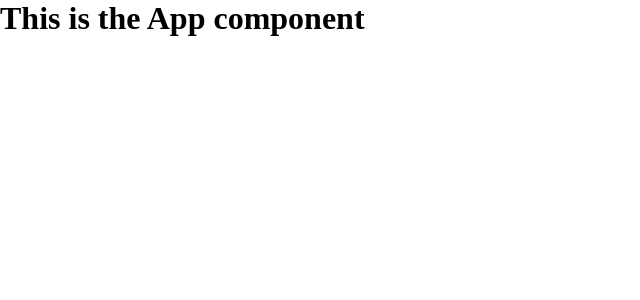
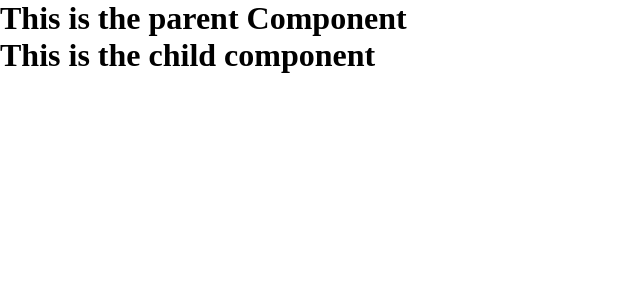
Before and after one commit to lawal-mj/react-state-practice, a React (Create React App) app: page / in a window 1280 px wide. Shown: the top 300 px of the page, without its empty margins (0-640 px from the left). Built offline with nearby package versions, Linux system fonts and the light colour scheme.

Commit message:
Edited parent and child component

```diff
--- a/src/App.js
+++ b/src/App.js
@@ -2,9 +2,9 @@ import Parent from "./components/Parent";
 
 function App() {
   return (
-    <div>
-      <h1>This is the App component</h1>
-    </div>
+    <>
+      <Parent />
+    </>
   )
 }
 
```
